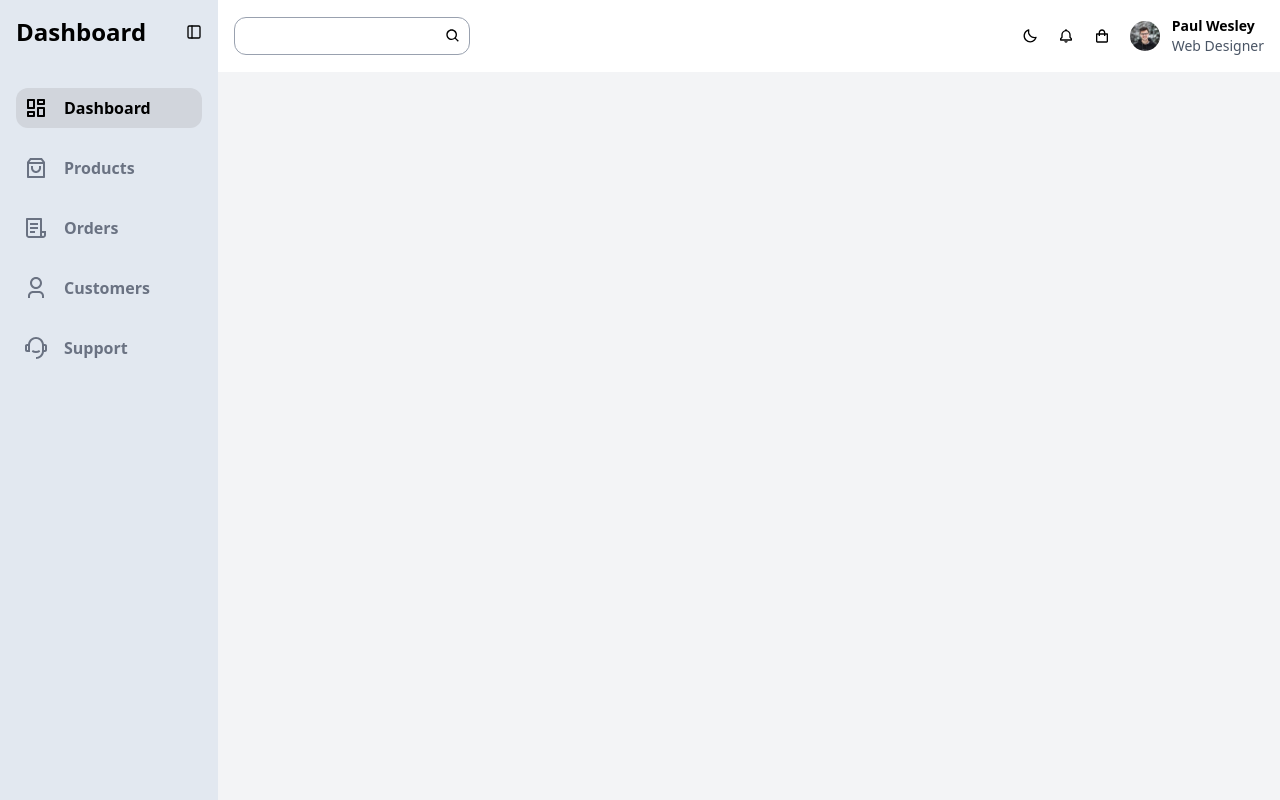
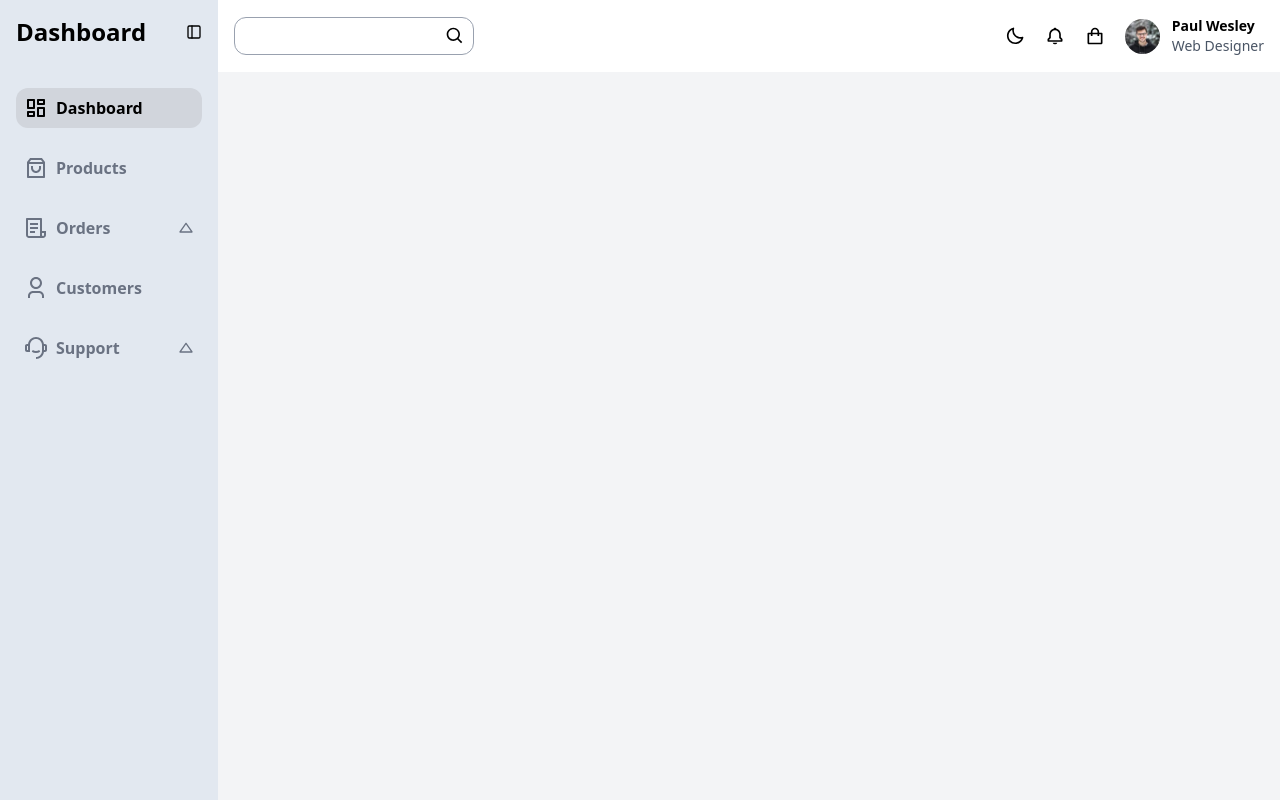
Before and after one commit to ayezabashir/Admin-Dashboard, a React (Vite) app: page / in a window 1280 px wide. Built offline with nearby package versions, Linux system fonts and the light colour scheme.

Commit message:
sidebar navs

```diff
--- a/src/components.jsx/ListItem.jsx
+++ b/src/components.jsx/ListItem.jsx
@@ -1,17 +1,43 @@
+import { useState } from "react";
+import { BiDownArrow, BiUpArrow } from "react-icons/bi";
+
 /* eslint-disable no-unused-vars */
-const ListItem = ({ active, open, icon: Icon, text, onClick }) => {
+const ListItem = ({ active, open, icon: Icon, text, onClick, subTabs }) => {
+  const [dropdownopen, setDropDownOpen] = useState(false);
   return (
+    <div>
       <li
         onClick={onClick}
-      className={`p-2 flex items-center gap-4 cursor-pointer ${active ? "bg-gray-300 rounded-xl" : ""}`}
+        className={`p-2 flex items-center justify-between cursor-pointer ${active ? "bg-gray-300 rounded-xl" : ""}`}
       >
-      <Icon className={`text-2xl ${active ? "text-black" : "text-gray-500"}`} />
+        <div className="flex gap-2 items-center">
+          <Icon
+            className={`text-2xl ${active ? "text-black" : "text-gray-500"}`}
+          />
           <p
             className={`text-base font-semibold ${open ? "block" : "hidden"} ${active ? "text-black" : "text-gray-500"}`}
           >
             {text}
           </p>
+        </div>
+        {subTabs && (
+          <div onClick={() => setDropDownOpen(!dropdownopen)}>
+            {dropdownopen ? (
+              <BiDownArrow className="text-gray-500" />
+            ) : (
+              <BiUpArrow className="text-gray-500" />
+            )}
+          </div>
+        )}
       </li>
+      {subTabs &&
+        dropdownopen &&
+        subTabs.map((item, index) => (
+          <li key={index} className={`text-gray-500 font-semibold pl-10 mt-3 cursor-pointer text-sm`}>
+            {item}
+          </li>
+        ))}
+    </div>
   );
 };
 
--- a/src/components.jsx/MainHeader.jsx
+++ b/src/components.jsx/MainHeader.jsx
@@ -1,5 +1,5 @@
 import { BiBell, BiMoon, BiSearch, BiShoppingBag } from "react-icons/bi";
-import manimg from "/person.jpg"
+import manimg from "/person.jpg";
 
 const MainHeader = () => {
   return (
@@ -11,24 +11,30 @@ const MainHeader = () => {
           name="search"
           id="search"
         />
-        <BiSearch />
+        <BiSearch className="text-xl" />
       </div>
       <div className="flex items-center gap-5">
         <div>
-            <BiMoon />
+          <BiMoon className="text-xl cursor-pointer" />
         </div>
         <div>
-            <BiBell />
+          <BiBell className="text-xl cursor-pointer" />
         </div>
         <div>
-            <BiShoppingBag />
+          <BiShoppingBag className="text-xl cursor-pointer" />
         </div>
         <div className="flex items-center justify-center gap-3">
-            <img width="30" height="30" className="rounded-full" src={manimg} alt="" />
-            <div className="flex flex-col items-start ">
-                <p className="text-sm font-semibold text-black">Paul Wesley</p>
-                <p className="text-sm text-gray-600">Web Designer</p>
-            </div>
+          <img
+            width="35"
+            height="35"
+            className="rounded-full"
+            src={manimg}
+            alt=""
+          />
+          <div className="flex flex-col items-start ">
+            <p className="text-sm font-semibold text-black">Paul Wesley</p>
+            <p className="text-sm text-gray-600">Web Designer</p>
+          </div>
         </div>
       </div>
     </header>
--- a/src/components.jsx/SidebarNavs.jsx
+++ b/src/components.jsx/SidebarNavs.jsx
@@ -23,6 +23,7 @@ const items = [
     id: 3,
     icon: RiFileList3Line,
     text: "Orders",
+    subTabs: ["All Orders", "Returns", "Order Tracking"],
   },
   {
     id: 4,
@@ -33,6 +34,7 @@ const items = [
     id: 5,
     icon: RiCustomerService2Line,
     text: "Support",
+    subTabs: ["Help", "Contact", "Complaint"],
   },
 ];
 
@@ -48,6 +50,7 @@ const SidebarNavs = ({ open }) => {
           text={item.text}
           active={activeId === item.id}
           onClick={() => setActiveId(item.id)}
+          subTabs={item.subTabs}
         />
       ))}
     </ul>
```
Lines whose indentation alone changed are shown as unchanged.
